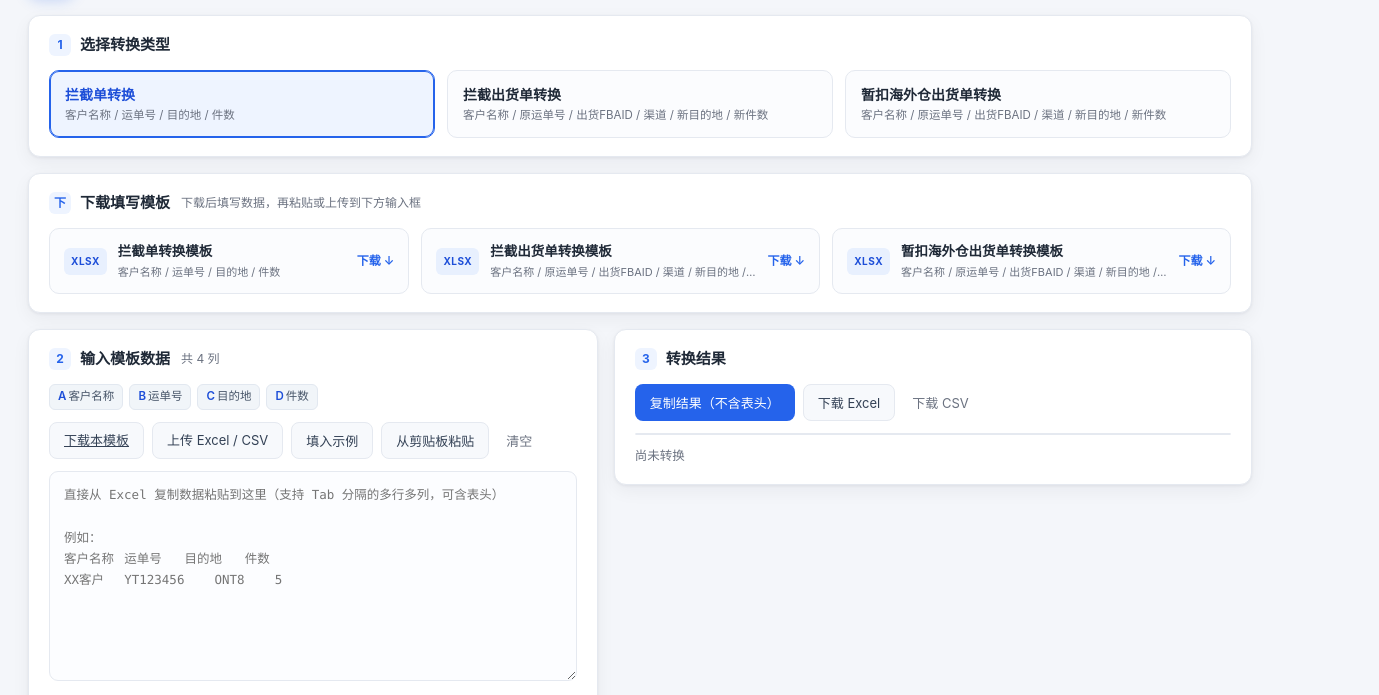
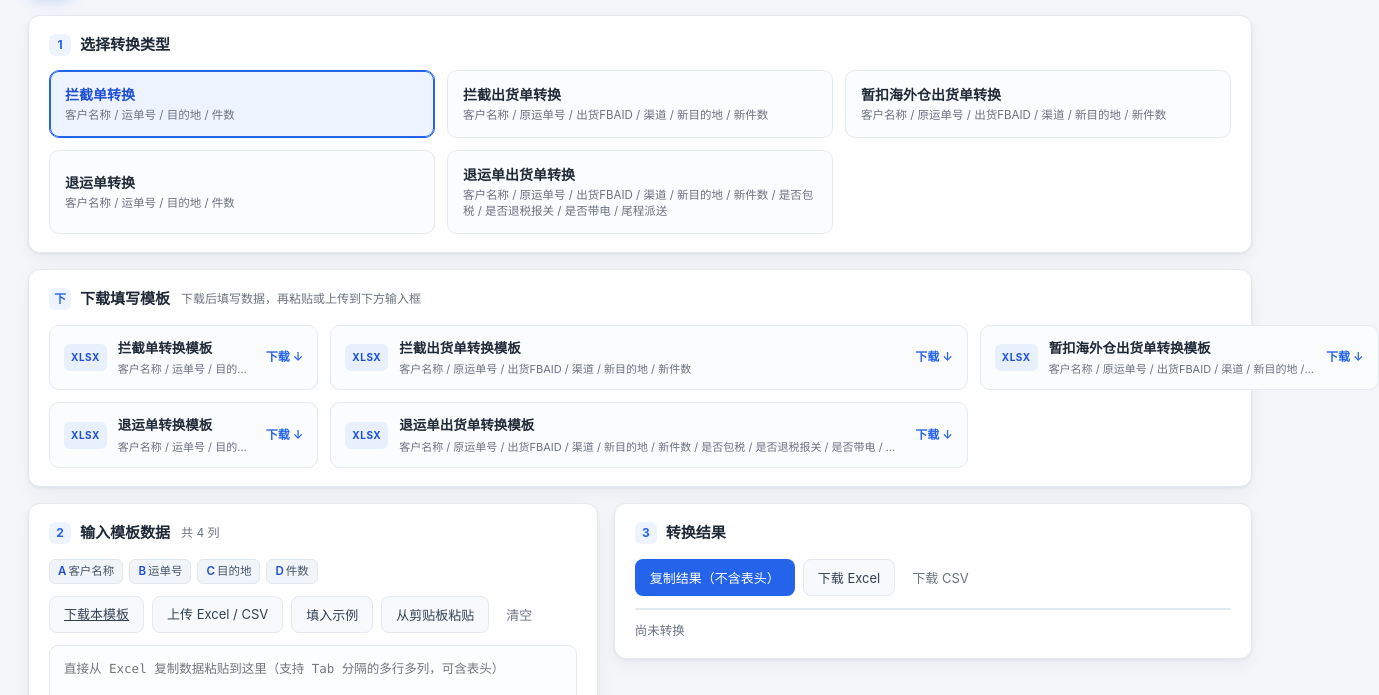
Before and after one commit to ningmeiying/customs-extractor, a plain HTML site: page bill-converter/index.html in a window 1280 px wide. Shown: the part 79-774 px from the top of the page, 1379 px wide, since content can reach past the window. Drawn offline with Linux system fonts and the light colour scheme.

Commit message:
Update converter: bill-converter/index.html

```diff
--- a/bill-converter/index.html
+++ b/bill-converter/index.html
@@ -37,6 +37,14 @@
         <span class="tab-name">暂扣海外仓出货单转换</span>
         <span class="tab-desc">客户名称 / 原运单号 / 出货FBAID / 渠道 / 新目的地 / 新件数</span>
       </button>
+      <button class="type-tab" data-type="退运单转换">
+        <span class="tab-name">退运单转换</span>
+        <span class="tab-desc">客户名称 / 运单号 / 目的地 / 件数</span>
+      </button>
+      <button class="type-tab" data-type="退运单出货单转换">
+        <span class="tab-name">退运单出货单转换</span>
+        <span class="tab-desc">客户名称 / 原运单号 / 出货FBAID / 渠道 / 新目的地 / 新件数 / 是否包税 / 是否退税报关 / 是否带电 / 尾程派送</span>
+      </button>
     </div>
   </section>
 
@@ -66,6 +74,22 @@
         <span class="tpl-body">
           <span class="tpl-name">暂扣海外仓出货单转换模板</span>
           <span class="tpl-cols">客户名称 / 原运单号 / 出货FBAID / 渠道 / 新目的地 / 新件数</span>
+        </span>
+        <span class="tpl-dl">下载 ↓</span>
+      </a>
+      <a class="template-item" href="templates/退运单转换模板.xlsx" download="退运单转换模板.xlsx">
+        <span class="tpl-icon">XLSX</span>
+        <span class="tpl-body">
+          <span class="tpl-name">退运单转换模板</span>
+          <span class="tpl-cols">客户名称 / 运单号 / 目的地 / 件数</span>
+        </span>
+        <span class="tpl-dl">下载 ↓</span>
+      </a>
+      <a class="template-item" href="templates/退运单出货单转换模板.xlsx" download="退运单出货单转换模板.xlsx">
+        <span class="tpl-icon">XLSX</span>
+        <span class="tpl-body">
+          <span class="tpl-name">退运单出货单转换模板</span>
+          <span class="tpl-cols">客户名称 / 原运单号 / 出货FBAID / 渠道 / 新目的地 / 新件数 / 是否包税 / 是否退税报关 / 是否带电 / 尾程派送</span>
         </span>
         <span class="tpl-dl">下载 ↓</span>
       </a>
```
